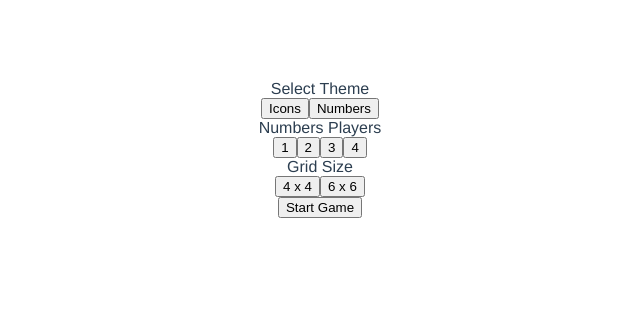
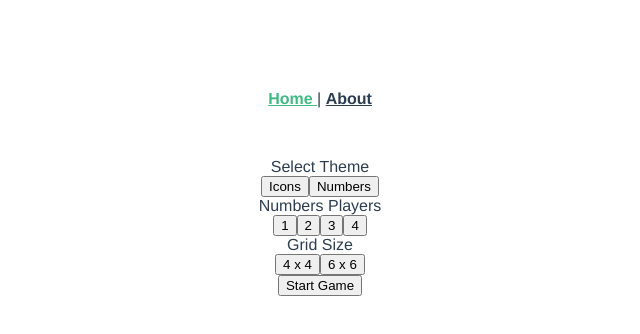
Before and after one commit to Mariley20/memory-game, a Vue app: page / in a window 1280 px wide. Shown: the top 334 px of the page, without its empty margins (320-960 px from the left). Built offline with nearby package versions, Linux system fonts and the light colour scheme.

Commit message:
add vue-router

```diff
--- a/package.json
+++ b/package.json
@@ -10,13 +10,15 @@
   },
   "dependencies": {
     "core-js": "^3.8.3",
-    "vue": "^2.6.14"
+    "vue": "^2.6.14",
+    "vue-router": "^3.5.1"
   },
   "devDependencies": {
     "@babel/core": "^7.12.16",
     "@babel/eslint-parser": "^7.12.16",
     "@vue/cli-plugin-babel": "~5.0.0",
     "@vue/cli-plugin-eslint": "~5.0.0",
+    "@vue/cli-plugin-router": "^5.0.8",
     "@vue/cli-plugin-unit-jest": "~5.0.0",
     "@vue/cli-service": "~5.0.0",
     "@vue/eslint-config-standard": "^6.1.0",
--- a/src/App.vue
+++ b/src/App.vue
@@ -1,107 +1,16 @@
 <template>
   <div id="app">
-    <div
-      v-if="screenCurrent === SCREEN_START"
-      class="settings-card"
-    >
-      <div>Select Theme</div>
-      <div class="settings-card__themes">
-        <button
-          v-for="(boardTheme, i) in boardThemes"
-          :key="i"
-          @click="selectBoardTheme(boardTheme)"
-        >
-          {{ boardTheme.text }}
-        </button>
-      </div>
-      <div>Numbers Players</div>
-      <div class="settings-card__themes">
-        <button
-          v-for="numberPlayer in numberPlayersAllowed"
-          :key="numberPlayer"
-          @click="selectNumberPlayer(numberPlayer)"
-        >
-          {{ numberPlayer }}
-        </button>
-      </div>
-      <div>Grid Size</div>
-      <div class="settings-card__themes">
-        <button
-          v-for="(boarType, i) in boardSizes"
-          :key="i"
-          @click="selectBoarType(boarType)"
-        >
-          {{ boarType.text }}
-        </button>
-      </div>
-
-      <button @click="startGame">
-        Start Game
-      </button>
-    </div>
-    <GameBoardCard
-      v-if="screenCurrent === SCREEN_BOARD"
-      :game-settings="gameSettings"
-      :players="players"
-    />
+    <nav>
+      <router-link to="/">
+        Home
+      </router-link> |
+      <router-link to="/about">
+        About
+      </router-link>
+    </nav>
+    <router-view />
   </div>
 </template>
-
-<script>
-import { BOARD_THEMES, BOARD_THEME_NUMBERS_ID } from './constants/boardThemes'
-import { BOARD_SIZES, BOARD_SIZE_FOUR_ID } from './constants/boardSizes'
-import GameBoardCard from './components/GameBoardCard.vue'
-
-const SCREEN_START = 'SCREEN_START'
-const SCREEN_BOARD = 'SCREEN_BOARD'
-// const SCREEN_GAME_OVER = 'SCREEN_GAME_OVER'
-
-export default {
-  name: 'App',
-  components: { GameBoardCard },
-  data () {
-    return {
-      players: [],
-      boardThemes: BOARD_THEMES,
-      boardSizes: BOARD_SIZES,
-      numberPlayersAllowed: 4,
-      gameSettings: {
-        boardThemeId: BOARD_THEME_NUMBERS_ID,
-        numbersPlayers: 1,
-        boarSizeId: BOARD_SIZE_FOUR_ID,
-        startTime: '',
-        endTime: '',
-        finished: false
-      },
-      SCREEN_BOARD,
-      SCREEN_START,
-      screenCurrent: SCREEN_START
-    }
-  },
-  computed: {
-    name () {
-      return this.data
-    }
-  },
-  methods: {
-    selectBoardTheme (boardTheme) {
-      console.log('boardTheme', boardTheme)
-      this.gameSettings.boardThemeId = boardTheme.id
-    },
-    selectNumberPlayer (numberPlayer) {
-      this.gameSettings.numbersPlayers = numberPlayer
-    },
-    selectBoarType (boarSize) {
-      console.log('boarSize', boarSize)
-      this.gameSettings.boarSizeId = boarSize.id
-    },
-    startGame () {
-      this.screenCurrent = SCREEN_BOARD
-      this.gameSettings.startTime = new Date()
-    }
-  }
-}
-</script>
 
 <style lang="scss">
 #app {
@@ -110,11 +19,18 @@
   -moz-osx-font-smoothing: grayscale;
   text-align: center;
   color: #2c3e50;
-  margin-top: 60px;
 }
 
-.settings-card {
-  padding: 20px;
+nav {
+  padding: 30px;
 
+  a {
+    font-weight: bold;
+    color: #2c3e50;
+
+    &.router-link-exact-active {
+      color: #42b983;
+    }
+  }
 }
 </style>
--- a/src/main.js
+++ b/src/main.js
@@ -1,8 +1,10 @@
 import Vue from 'vue'
 import App from './App.vue'
+import router from './router'
 
 Vue.config.productionTip = false
 
 new Vue({
+  router,
   render: h => h(App)
 }).$mount('#app')
--- /dev/null
+++ b/src/router/index.js
@@ -0,0 +1,29 @@
+import Vue from 'vue'
+import VueRouter from 'vue-router'
+import HomeView from '../views/HomeView.vue'
+
+Vue.use(VueRouter)
+
+const routes = [
+  {
+    path: '/',
+    name: 'home',
+    component: HomeView
+  },
+  {
+    path: '/about',
+    name: 'about',
+    // route level code-splitting
+    // this generates a separate chunk (about.[hash].js) for this route
+    // which is lazy-loaded when the route is visited.
+    component: () => import(/* webpackChunkName: "about" */ '../views/AboutView.vue')
+  }
+]
+
+const router = new VueRouter({
+  mode: 'history',
+  base: process.env.BASE_URL,
+  routes
+})
+
+export default router
--- /dev/null
+++ b/src/views/AboutView.vue
@@ -0,0 +1,5 @@
+<template>
+  <div class="about">
+    <h1>This is an about page</h1>
+  </div>
+</template>
--- /dev/null
+++ b/src/views/HomeView.vue
@@ -0,0 +1,120 @@
+<template>
+  <div>
+    <div
+      v-if="screenCurrent === SCREEN_START"
+      class="settings-card"
+    >
+      <div>Select Theme</div>
+      <div class="settings-card__themes">
+        <button
+          v-for="(boardTheme, i) in boardThemes"
+          :key="i"
+          @click="selectBoardTheme(boardTheme)"
+        >
+          {{ boardTheme.text }}
+        </button>
+      </div>
+      <div>Numbers Players</div>
+      <div class="settings-card__themes">
+        <button
+          v-for="numberPlayer in numberPlayersAllowed"
+          :key="numberPlayer"
+          @click="selectNumberPlayer(numberPlayer)"
+        >
+          {{ numberPlayer }}
+        </button>
+      </div>
+      <div>Grid Size</div>
+      <div class="settings-card__themes">
+        <button
+          v-for="(boarType, i) in boardSizes"
+          :key="i"
+          @click="selectBoarType(boarType)"
+        >
+          {{ boarType.text }}
+        </button>
+      </div>
+
+      <button @click="startGame">
+        Start Game
+      </button>
+    </div>
+    <GameBoardCard
+      v-if="screenCurrent === SCREEN_BOARD"
+      :game-settings="gameSettings"
+      :players="players"
+    />
+  </div>
+</template>
+
+<script>
+import { BOARD_THEMES, BOARD_THEME_NUMBERS_ID } from '@/constants/boardThemes'
+import { BOARD_SIZES, BOARD_SIZE_FOUR_ID } from '@/constants/boardSizes'
+import GameBoardCard from '@/components/GameBoardCard.vue'
+
+const SCREEN_START = 'SCREEN_START'
+const SCREEN_BOARD = 'SCREEN_BOARD'
+// const SCREEN_GAME_OVER = 'SCREEN_GAME_OVER'
+
+export default {
+  name: 'HomeView',
+  components: { GameBoardCard },
+  data () {
+    return {
+      players: [],
+      boardThemes: BOARD_THEMES,
+      boardSizes: BOARD_SIZES,
+      numberPlayersAllowed: 4,
+      gameSettings: {
+        boardThemeId: BOARD_THEME_NUMBERS_ID,
+        numbersPlayers: 1,
+        boarSizeId: BOARD_SIZE_FOUR_ID,
+        startTime: '',
+        endTime: '',
+        finished: false
+      },
+      SCREEN_BOARD,
+      SCREEN_START,
+      screenCurrent: SCREEN_START
+    }
+  },
+  computed: {
+    name () {
+      return this.data
+    }
+  },
+  methods: {
+    selectBoardTheme (boardTheme) {
+      console.log('boardTheme', boardTheme)
+      this.gameSettings.boardThemeId = boardTheme.id
+    },
+    selectNumberPlayer (numberPlayer) {
+      this.gameSettings.numbersPlayers = numberPlayer
+    },
+    selectBoarType (boarSize) {
+      console.log('boarSize', boarSize)
+      this.gameSettings.boarSizeId = boarSize.id
+    },
+    startGame () {
+      this.screenCurrent = SCREEN_BOARD
+      this.gameSettings.startTime = new Date()
+    }
+  }
+}
+</script>
+
+<style lang="scss">
+#app {
+  font-family: Avenir, Helvetica, Arial, sans-serif;
+  -webkit-font-smoothing: antialiased;
+  -moz-osx-font-smoothing: grayscale;
+  text-align: center;
+  color: #2c3e50;
+  margin-top: 60px;
+}
+
+.settings-card {
+  padding: 20px;
+
+}
+</style>
```
Also changed, not shown: src/components/HelloWorld.vue (+96 -14 lines), 1 other file (tests, documents, lock files or other folders).
